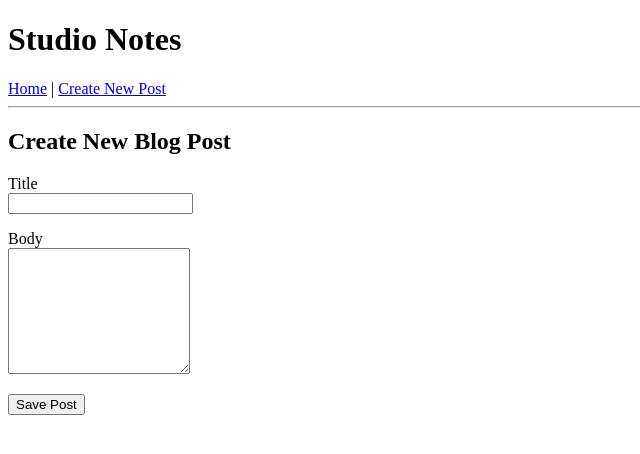
After one commit to AdeleHolmes02/flask_blogg, a Flask app: page /posts/new in a window 1280 px wide. The commit adds this page. Shown: the top 454 px of the page, without its empty margins (0-640 px from the left). Run offline with Flask 3, Linux system fonts and the light colour scheme.

Commit message:
Implement create post functionality

```diff
--- a/app.py
+++ b/app.py
@@ -1,4 +1,4 @@
-from flask import Flask, render_template
+from flask import Flask, render_template, request, redirect, url_for
 import database
 
 app = Flask(__name__)
@@ -15,6 +15,17 @@ def show_post(post_id):
     post = database.get_post(post_id)
     return render_template("post.html", post=post)
 
+@app.route("/posts/new", methods=["GET", "POST"])
+def new_post():
+    if request.method == "POST":
+        title = request.form["title"]
+        body = request.form["body"]
+
+        database.create_post(title, body)
+
+        return redirect(url_for("home"))
+
+    return render_template("new_post.html")
 
 if __name__ == "__main__":
     app.run(debug=True)
--- a/database.py
+++ b/database.py
@@ -24,3 +24,11 @@ def get_post(post_id):
     ).fetchone()
     connection.close()
     return post
+def create_post(title, body):
+    connection = get_db_connection()
+    connection.execute(
+        "INSERT INTO posts (title, body) VALUES (?, ?)",
+        (title, body)
+    )
+    connection.commit()
+    connection.close()
--- a/templates/layout.html
+++ b/templates/layout.html
@@ -9,9 +9,11 @@
         <h1>Studio Notes</h1>
     </header>
 
-    <nav>
-        <a href="/">Home</a>
-    </nav>
+   <nav>
+    <a href="/">Home</a>
+    |
+    <a href="/posts/new">Create New Post</a>
+</nav>
 
     <hr>
 
--- /dev/null
+++ b/templates/new_post.html
@@ -0,0 +1,21 @@
+{% extends "layout.html" %}
+
+{% block content %}
+
+<h2>Create New Blog Post</h2>
+
+<form method="POST">
+    <p>
+        <label for="title">Title</label><br>
+        <input type="text" id="title" name="title">
+    </p>
+
+    <p>
+        <label for="body">Body</label><br>
+        <textarea id="body" name="body" rows="8"></textarea>
+    </p>
+
+    <button type="submit">Save Post</button>
+</form>
+
+{% endblock %}
```
Also changed, not shown: blog.db.
